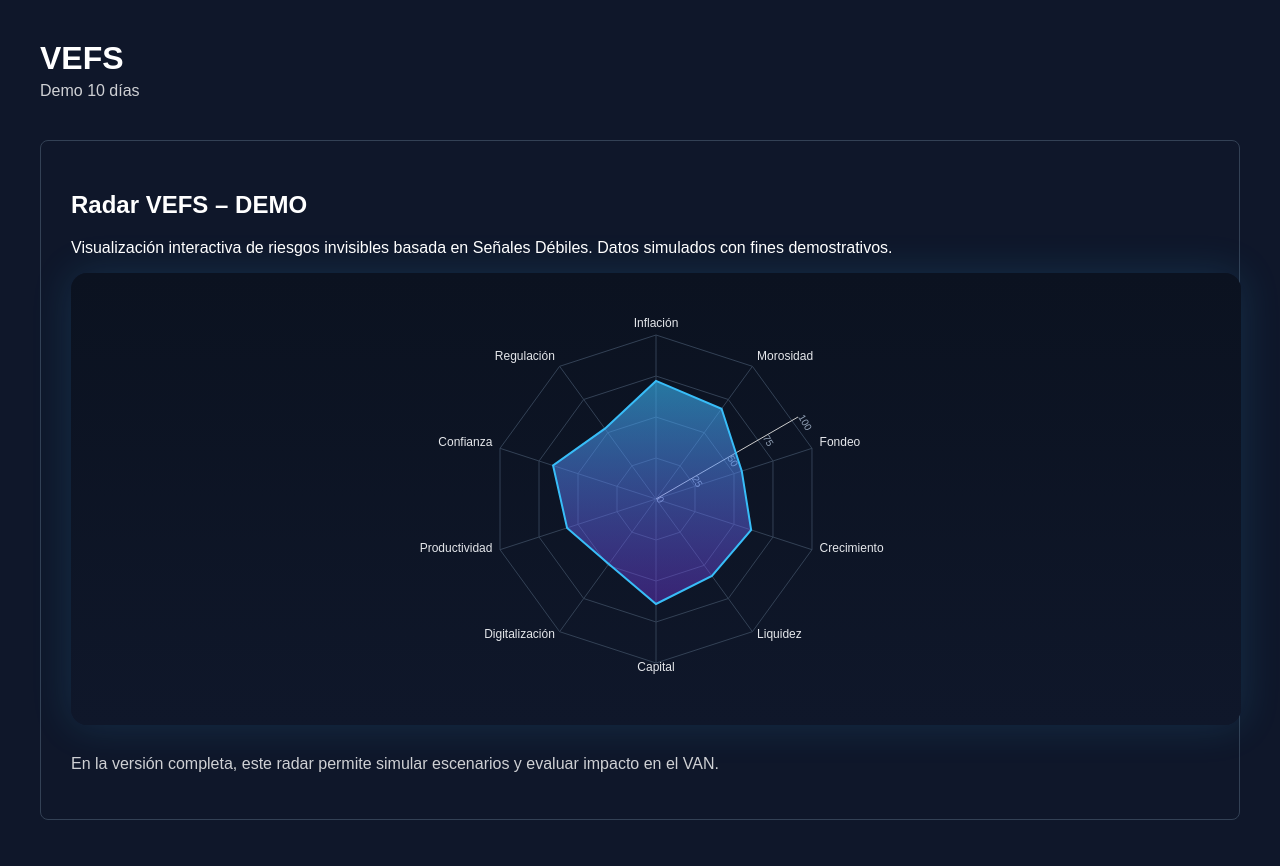
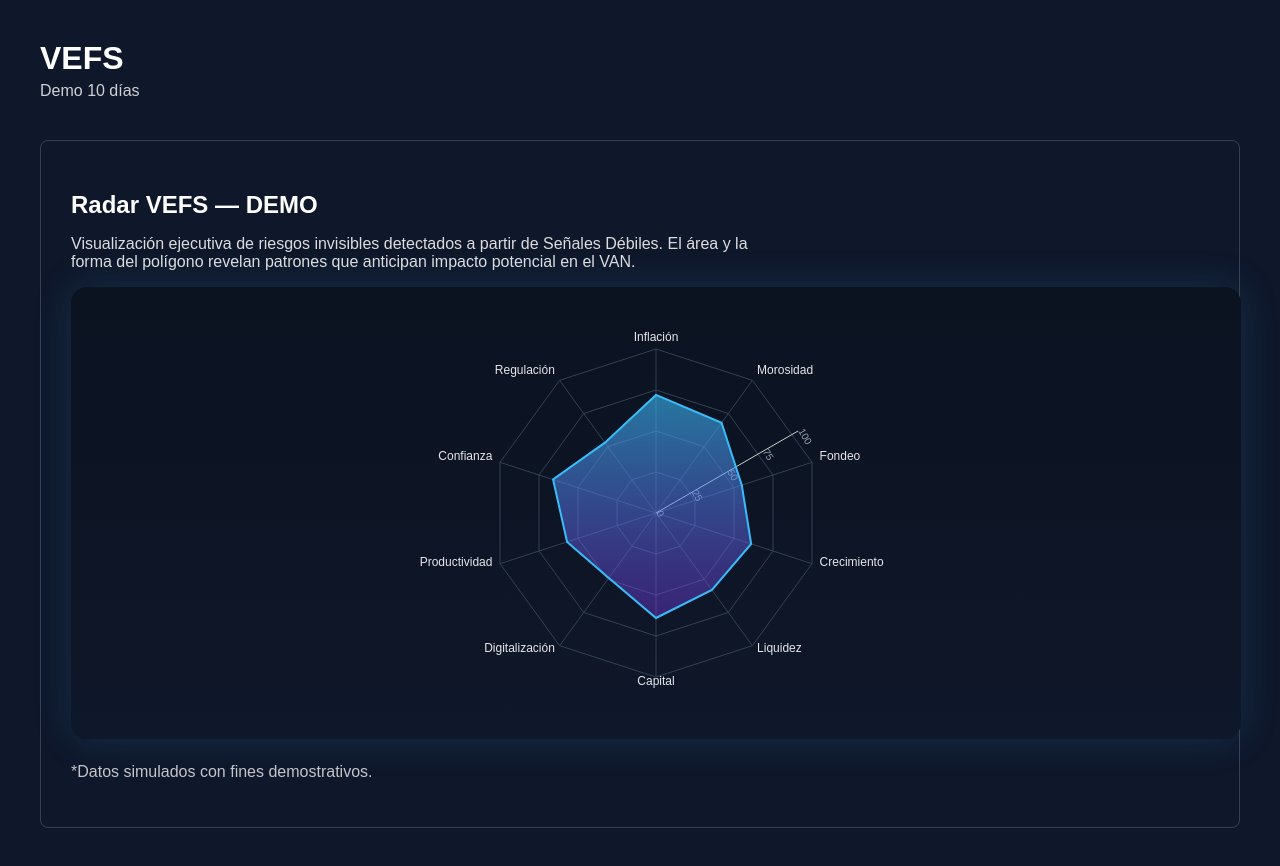
Before and after one commit to DAMIANHE/vesf-saas2, a Next.js app: page /radar in a window 1280 px wide. Shown: the top 866 px of the page. Built offline with nearby package versions, Linux system fonts and the light colour scheme.

Commit message:
Update page.jsx

```diff
--- a/app/radar/page.jsx
+++ b/app/radar/page.jsx
@@ -8,18 +8,17 @@ const RadarChartClient = dynamic(
 export default function RadarPage() {
   return (
     <main>
-      <h2>Radar VEFS – DEMO</h2>
-
-      <p>
-        Visualización interactiva de riesgos invisibles basada en
-        Señales Débiles. Datos simulados con fines demostrativos.
+      <h2 style={{ marginBottom: 8 }}>Radar VEFS — DEMO</h2>
+      <p style={{ opacity: 0.85, maxWidth: 720 }}>
+        Visualización ejecutiva de riesgos invisibles detectados a partir de
+        Señales Débiles. El área y la forma del polígono revelan patrones que
+        anticipan impacto potencial en el VAN.
       </p>
 
       <RadarChartClient />
 
-      <p style={{ marginTop: 30, opacity: 0.8 }}>
-        En la versión completa, este radar permite simular escenarios
-        y evaluar impacto en el VAN.
+      <p style={{ marginTop: 24, opacity: 0.75 }}>
+        *Datos simulados con fines demostrativos.
       </p>
     </main>
   );
```
